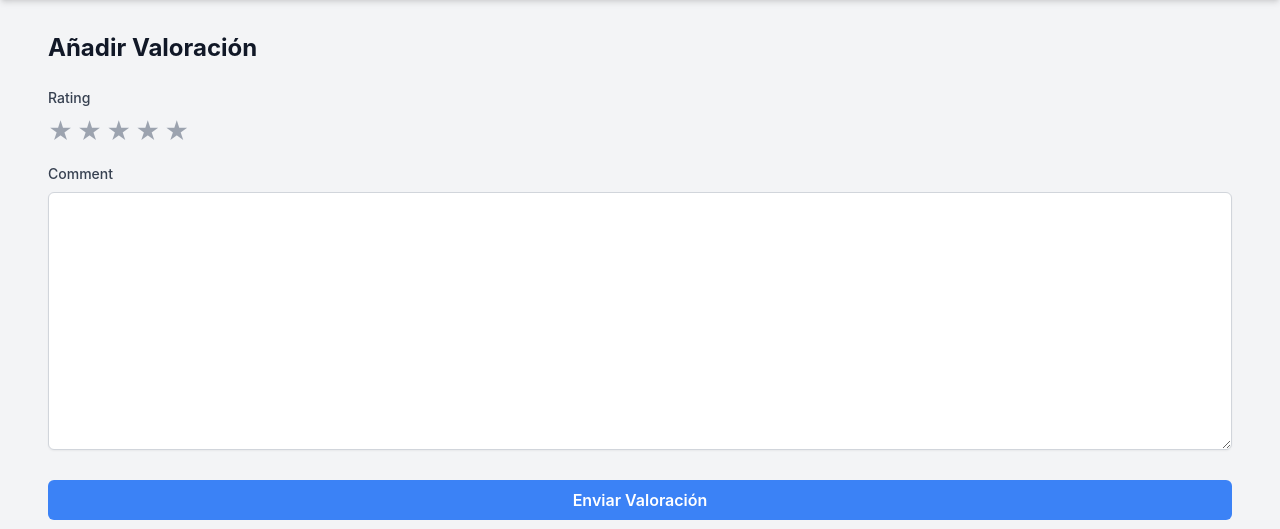
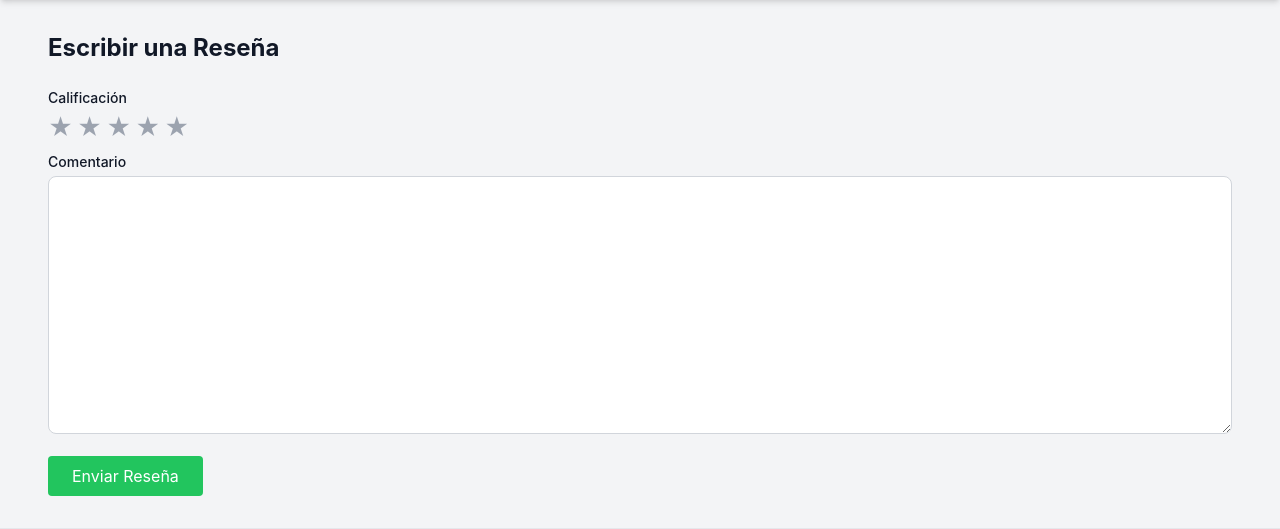
Before and after one commit to Monroy28/MiniProyecto-1, a Django app: page /blog/2/review/ in a window 1280 px wide. Shown: the part 72-601 px from the top of the page. Run offline with Django 5.2, Linux system fonts and the light colour scheme; a user stored in the database is signed in; data comes from the database, SQL or seed files in the repository; both versions use the stored data as it was after the commit; parts of the project's set-up code (start-up, migrations or seed data) failed here and were passed over; some libraries are stand-ins or nearby versions.

Commit message:
Correcion de los comentarios y review

```diff
--- a/blogapp/templates/blogapp/review_form.html
+++ b/blogapp/templates/blogapp/review_form.html
@@ -2,49 +2,47 @@
 {% load widget_tweaks %}
 
 {% block content %}
-    <h1 class="text-2xl font-bold mb-6 text-gray-900 dark:text-white animate-fade-in">Añadir Valoración</h1>
-    <form method="post" class="space-y-6 transition-all duration-300 ease-in-out animate-fade-in">
+    <h1 class="text-2xl font-bold mb-6 text-gray-900 dark:text-white">Escribir una Reseña</h1>
+    <form method="post" class="space-y-4 transition-all duration-700 ease-in-out animate-fade-in">
         {% csrf_token %}
 
         {% if messages %}
         <div class="space-y-2">
             {% for message in messages %}
-                    <div class="p-4 bg-red-500 text-white rounded mb-4">
+                <div class="p-4 bg-red-500 text-white rounded mb-4" role="alert">
                     {{ message }}
                 </div>
             {% endfor %}
         </div>
         {% endif %}
 
-        <div class="space-y-4 transition-all duration-300 ease-in-out">
+        <div class="space-y-2 transition-all duration-700 ease-in-out">
 
             <div>
-                <label class="block text-sm font-medium mb-2 text-gray-700 dark:text-gray-300">Rating</label>
+                <label class="block text-sm font-medium mb-1 text-gray-900 dark:text-white">Calificación</label>
                 <div id="star-rating" class="flex space-x-1 cursor-pointer text-2xl">
                     {% for i in "12345"|make_list %}
-                        <span class="star text-gray-400" data-value="{{ forloop.counter }}">&#9733;</span>
+                        <span class="star text-gray-400" data-value="{{ forloop.counter }}">★</span>
                     {% endfor %}
                 </div>
                 <input type="hidden" name="rating" id="rating-value">
                 {% if form.rating.errors %}
-                    <p class="text-red-500 text-sm mt-1">{{ form.rating.errors|striptags }}</p>
+                    <p class="text-red-500 text-sm">{{ form.rating.errors|striptags }}</p>
                 {% endif %}
             </div>
 
             <div>
-                <label for="{{ form.comment.id_for_label }}"
-                       class="block text-sm font-medium mb-2 text-gray-700 dark:text-gray-300">Comment</label>
-                {{ form.comment|add_class:"shadow-sm bg-white dark:bg-gray-800 text-gray-900 dark:text-white px-4 py-2 rounded-md w-full border border-gray-300 dark:border-gray-700 focus:outline-none focus:ring-2 focus:ring-blue-500" }}
+                <label for="{{ form.comment.id_for_label }}" class="block text-sm font-medium mb-1 text-gray-900 dark:text-white">Comentario</label>
+                {{ form.comment|add_class:"bg-white dark:bg-gray-800 text-gray-900 dark:text-white px-4 py-2 rounded-lg w-full border border-gray-300 dark:border-gray-700 focus:outline-none focus:ring-2 focus:ring-blue-500" }}
                 {% if form.comment.errors %}
-                    <p class="text-red-500 text-sm mt-1">{{ form.comment.errors|striptags }}</p>
+                    <p class="text-red-500 text-sm">{{ form.comment.errors|striptags }}</p>
                 {% endif %}
             </div>
 
         </div>
 
-        <button type="submit"
-                class="w-full bg-blue-500 hover:bg-blue-600 text-white font-semibold py-2 px-4 rounded-md transition-all duration-300 focus:outline-none focus:ring-2 focus:ring-blue-400 focus:ring-offset-2">
-            Enviar Valoración
+        <button type="submit" class="px-6 py-2 bg-green-500 hover:bg-green-600 text-white dark:bg-green-600 dark:hover:bg-green-700 rounded transition-all duration-500 ease-in-out">
+            Enviar Reseña
         </button>
     </form>
 {% endblock %}
```
Also changed, not shown: blogapp/templates/blogapp/blog_detail.html (+19 -12 lines), blogapp/templates/blogapp/comment_form.html (+7 -11 lines), db.sqlite3. Lines whose indentation alone changed are shown as unchanged.
